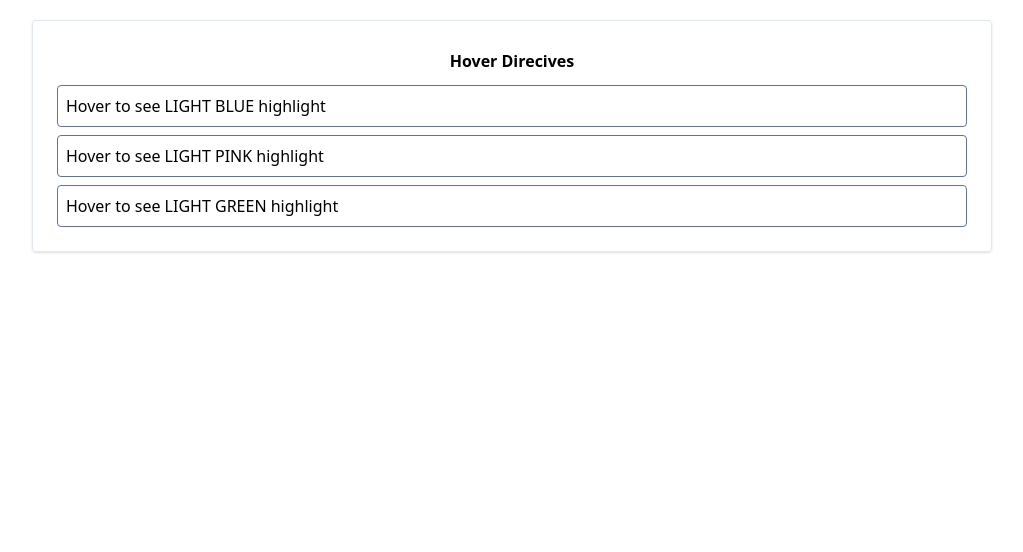
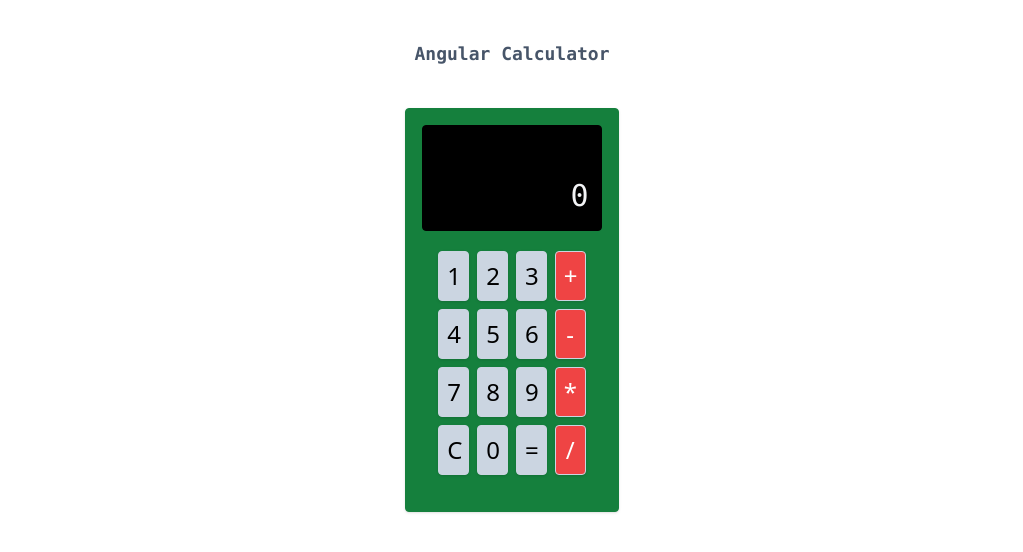
Before and after one commit to buddhika85/30_Apps_Angular, an Angular app: page / in a window 1280 px wide. Shown: the top 552 px of the page, without its empty margins (128-1151 px from the left). Built offline with nearby package versions, Linux system fonts and the light colour scheme.

Commit message:
angular calculator

```diff
--- /dev/null
+++ b/src/app/angular-calculator-16/angular-calculator-16.component.html
@@ -0,0 +1,22 @@
+<div class="flex felx-col m-5 mx-auto">
+  <h3 class="heading">Angular Calculator</h3>
+</div>
+
+<div class="calc-div">
+  <div class="display-div grid grid-rows-2">
+    <div class="expression-div">{{ expression }}</div>
+    <div class="result-div">{{ result }}</div>
+  </div>
+
+  <div class="grid grid-cols-4 px-3 py-4">
+    @for (button of calculator.buttons; track $index) {
+    <button
+      class="calc-btn"
+      [class]="button.useNumberClass ? 'number-btn' : 'ops-btn'"
+      (click)="onClick(button)"
+    >
+      {{ button.value ?? button.operation }}
+    </button>
+    }
+  </div>
+</div>
--- /dev/null
+++ b/src/app/angular-calculator-16/angular-calculator-16.component.scss
@@ -0,0 +1,31 @@
+.heading {
+  @apply mx-auto text-slate-600 m-5 text-center font-mono font-extrabold text-lg;
+}
+
+.calc-div {
+  @apply flex flex-col w-1/6 m-5 p-4 border rounded border-green-700 shadow bg-green-700 mx-auto;
+}
+
+.display-div {
+  @apply w-full text-right text-gray-100 px-3 py-4  bg-black font-mono  border border-black rounded;
+}
+
+.result-div {
+  @apply text-3xl;
+}
+
+.expression-div {
+  @apply text-lg;
+}
+
+.calc-btn {
+  @apply p-2 m-1 text-2xl text-white border border-slate-300 rounded shadow cursor-pointer bg-slate-500 hover:bg-yellow-500;
+}
+
+.ops-btn {
+  @apply bg-red-500;
+}
+
+.number-btn {
+  @apply bg-slate-300 text-black;
+}
--- /dev/null
+++ b/src/app/angular-calculator-16/angular-calculator-16.component.ts
@@ -0,0 +1,145 @@
+import { Component, inject, Injectable } from '@angular/core';
+
+@Component({
+  selector: 'app-angular-calculator-16',
+  standalone: true,
+  imports: [],
+  templateUrl: './angular-calculator-16.component.html',
+  styleUrl: './angular-calculator-16.component.scss',
+})
+export class AngularCalculator16Component {
+  calculator: Calculator = inject(Calculator);
+  result: number = 0;
+  expression: string | null = null;
+
+  private left: number = 0;
+  private right: number = 0;
+  private midOperation: string | null = null;
+
+  onClick(button: CalculatorButton): void {
+    //console.log(`${button.value ?? button.operation}`);
+    if (button.value !== null) {
+      this.onNumClick(button.value);
+    }
+    if (button.operation !== null) {
+      this.onOperationClick(button.operation);
+    }
+  }
+
+  onNumClick(value: number) {
+    if (this.expression === null) {
+      if (this.left === 0) {
+        this.left = value;
+      } else {
+        this.left = parseInt(`${this.left}${value}`);
+      }
+      this.expression = `${this.left}`;
+    } else {
+      if (this.right === 0) {
+        this.right = value;
+      } else {
+        this.right = parseInt(`${this.right}${value}`);
+      }
+      this.expression = `${this.expression}${this.right}`;
+    }
+  }
+
+  onOperationClick(operation: string) {
+    switch (operation) {
+      case 'C':
+        this.left = 0;
+        this.right = 0;
+        this.result = 0;
+        this.expression = null;
+        break;
+      case '=':
+        this.result = this.calculator.performOperation(
+          this.left,
+          this.right,
+          operation
+        );
+        this.left = this.result;
+        this.right = 0;
+        this.expression = `${this.result}`;
+
+        break;
+      default:
+        //debugger;
+        if (this.midOperation === null) {
+          this.midOperation = operation;
+          this.expression = `${this.left}${this.midOperation}`;
+        } else {
+          this.result = this.calculator.performOperation(
+            this.left,
+            this.right,
+            this.midOperation
+          );
+          this.midOperation = operation;
+          this.left = this.result;
+          this.right = 0;
+          this.expression = `${this.result}${operation}`;
+        }
+        break;
+    }
+  }
+}
+
+@Injectable({ providedIn: 'root' })
+export class Calculator {
+  buttons: CalculatorButton[] = [
+    { value: 1, operation: null, useNumberClass: true },
+    { value: 2, operation: null, useNumberClass: true },
+    { value: 3, operation: null, useNumberClass: true },
+    { value: null, operation: '+', useNumberClass: false },
+
+    { value: 4, operation: null, useNumberClass: true },
+    { value: 5, operation: null, useNumberClass: true },
+    { value: 6, operation: null, useNumberClass: true },
+    { value: null, operation: '-', useNumberClass: false },
+
+    { value: 7, operation: null, useNumberClass: true },
+    { value: 8, operation: null, useNumberClass: true },
+    { value: 9, operation: null, useNumberClass: true },
+    { value: null, operation: '*', useNumberClass: false },
+
+    { value: null, operation: 'C', useNumberClass: true },
+    { value: 0, operation: null, useNumberClass: true },
+    { value: null, operation: '=', useNumberClass: true },
+    { value: null, operation: '/', useNumberClass: false },
+  ];
+
+  performOperation(left: number, right: number, operation: string): number {
+    switch (operation) {
+      case '-':
+        return this.subtract(left, right);
+      case '*':
+        return this.multiply(left, right);
+      case '/':
+        return this.divide(left, right);
+      default:
+        return this.add(left, right);
+    }
+  }
+
+  private add(numberOne: number, numberTwo: number): number {
+    return numberOne + numberTwo;
+  }
+
+  private subtract(numberOne: number, numberTwo: number): number {
+    return numberOne - numberTwo;
+  }
+
+  private multiply(numberOne: number, numberTwo: number): number {
+    return numberOne * numberTwo;
+  }
+
+  private divide(numberOne: number, numberTwo: number): number {
+    return numberOne / numberTwo;
+  }
+}
+
+export interface CalculatorButton {
+  value: number | null;
+  operation: string | null;
+  useNumberClass: boolean;
+}
--- a/src/app/app.component.html
+++ b/src/app/app.component.html
@@ -23,4 +23,6 @@
 
 <!-- <app-contact-reactive-form-14 /> -->
 
-<app-custom-directives-15 />
+<!-- <app-custom-directives-15 /> -->
+
+<app-angular-calculator-16 />
--- a/src/app/app.component.ts
+++ b/src/app/app.component.ts
@@ -14,11 +14,12 @@ import { FeedbackForm12Component } from './feedback-form-12/feedback-form-12.com
 import { ContactForm13Component } from './contact-form-13/contact-form-13.component';
 import { ContactReactiveForm14Component } from './contact-reactive-form-14/contact-reactive-form-14.component';
 import { CustomDirectives15Component } from './custom-directives-15/custom-directives-15.component';
+import { AngularCalculator16Component } from './angular-calculator-16/angular-calculator-16.component';
 
 @Component({
   selector: 'app-root',
   standalone: true,
-  imports: [CustomDirectives15Component],
+  imports: [AngularCalculator16Component],
   templateUrl: './app.component.html',
   styleUrl: './app.component.scss',
 })
--- a/src/app/custom-directives-15/custom-directives-15.component.html
+++ b/src/app/custom-directives-15/custom-directives-15.component.html
@@ -1,7 +1,7 @@
 <div
   class="flex flex-col w-3/4 p-5 m-5 mx-auto shadow border rounded border-slate-200"
 >
-  <h3 class="hThree">Hover Direcives</h3>
+  <h3 class="hThree">Hover Directives</h3>
 
   <label class="label-txt" appHover [highlightColor]="'lightblue'"
     >Hover to see LIGHT BLUE highlight</label
```
